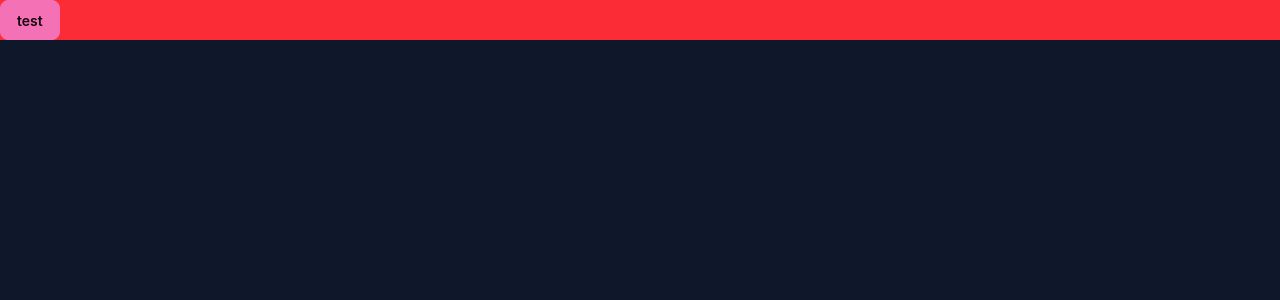
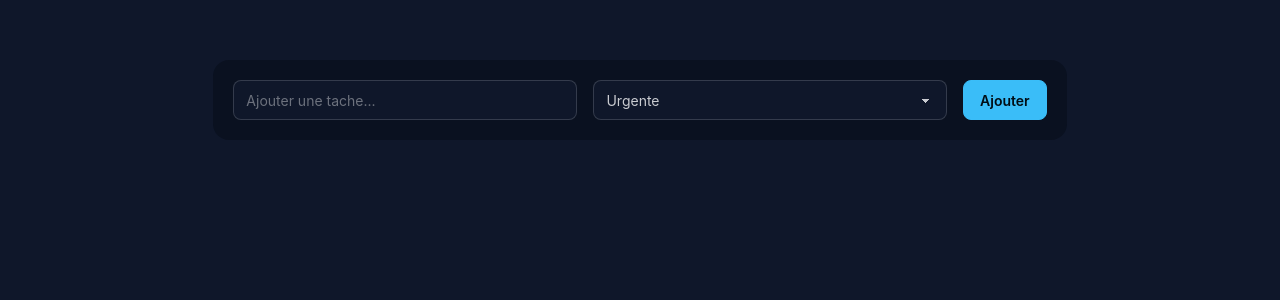
Before and after one commit to lovanjatovo/bloc-note, a React (Vite) app: page / in a window 1280 px wide. Shown: the top 300 px of the page. Built offline with nearby package versions, Linux system fonts and the light colour scheme.

Commit message:
feat: updated App.tsx field

```diff
--- a/src/App.tsx
+++ b/src/App.tsx
@@ -1,8 +1,35 @@
+type Priority = "Urgente" | "Moyenne" | "Basse"
+
+type Todo = {
+  id: number;
+  text: string;
+  priority: Priority
+}
+
 function App() {
   return (
     <>
-    <div className="bg-red-500">
-      <button className="btn btn-accent">test</button>
+    <div className="flex justify-center">
+      <div className="w-2/3 flex flex-col gap-4 my-15 bg-base-300 p-5 rounded-2xl">
+      <div className="flex gap-4">
+      <input type="text"
+      className="input w-full"
+      placeholder="Ajouter une tache..."
+      />
+      <select
+      name=""
+      id=""
+      className="select w-full"
+      >
+        <option value="Urgente">Urgente</option>
+        <option value="Moyenne">Moyenne</option>
+        <option value="Basse">Basse</option>
+      </select>
+      <button className="btn btn-primary">
+        Ajouter
+      </button>
+      </div>
+      </div>
     </div>
     </>
   )
```
